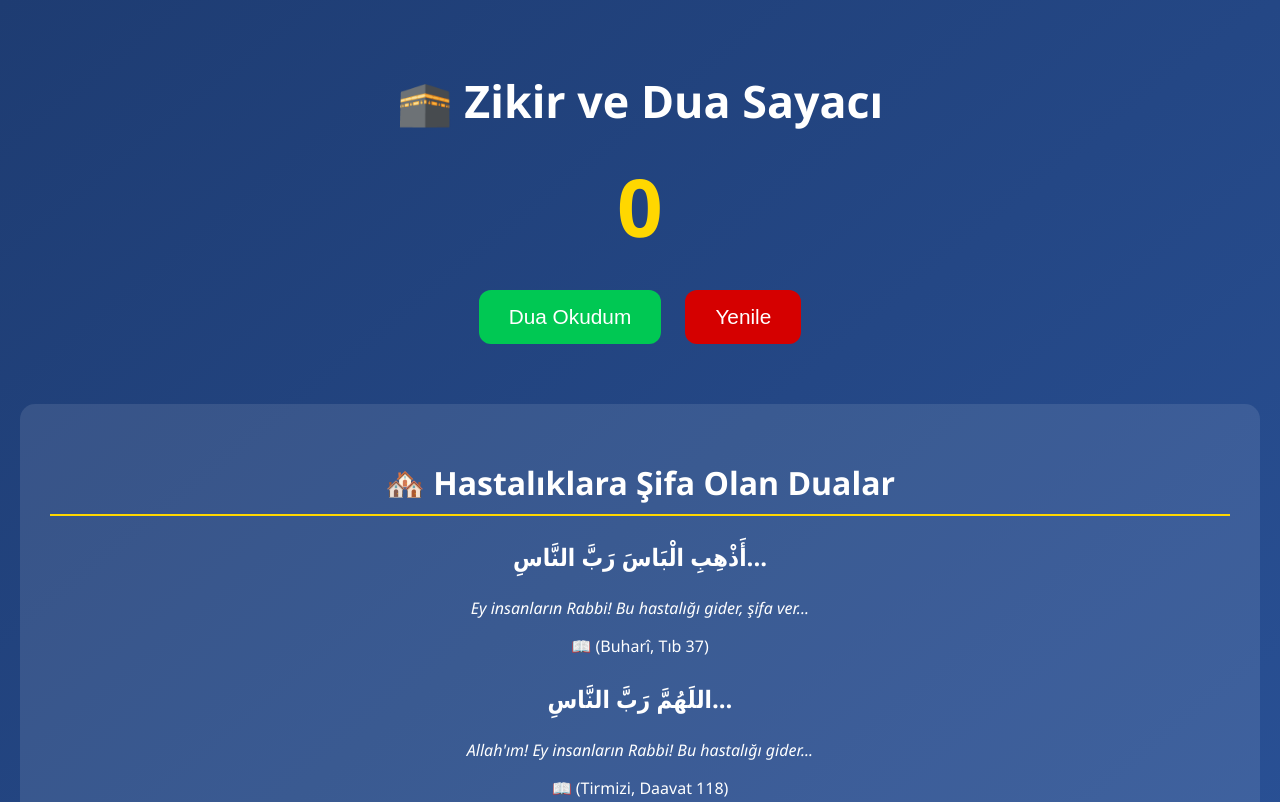
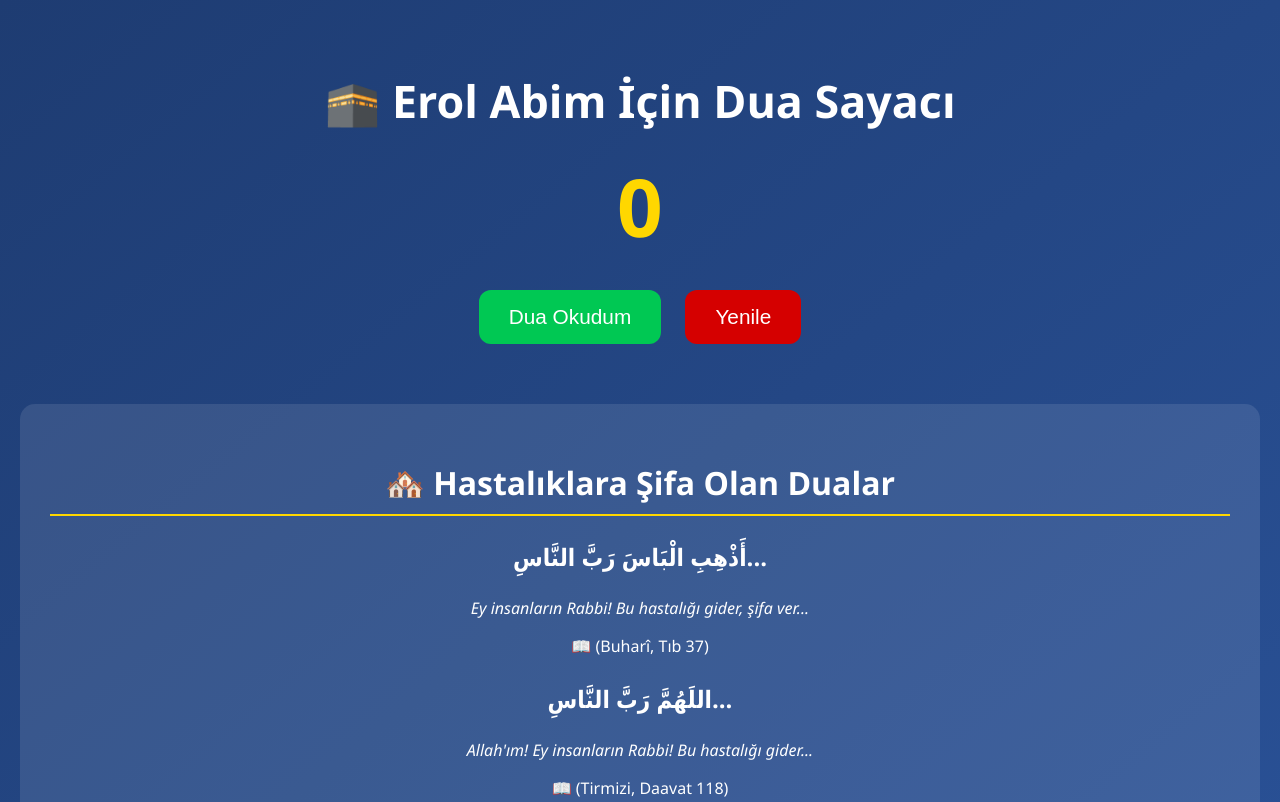
Before and after one commit to wlorez/erol-abime-dua, a plain HTML site: page index.html in a window 1280 px wide. Shown: the top 802 px of the page. Drawn offline with Linux system fonts and the light colour scheme.

Commit message:
last commit

```diff
--- a/index.html
+++ b/index.html
@@ -92,7 +92,7 @@
   </style>
 </head>
 <body>
-  <h1>🕋 Zikir ve Dua Sayacı</h1>
+  <h1>🕋 Erol Abim İçin Dua Sayacı</h1>
   <div id="counter">0</div>
   <button class="btn-count" onclick="increaseCount()">Dua Okudum</button>
   <button class="btn-reset" onclick="manualReset()">Yenile</button>
```
